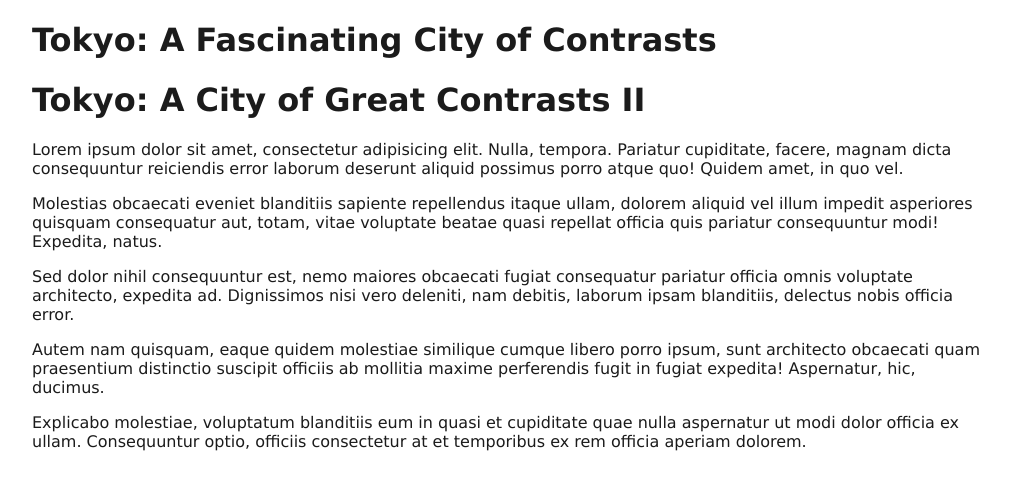
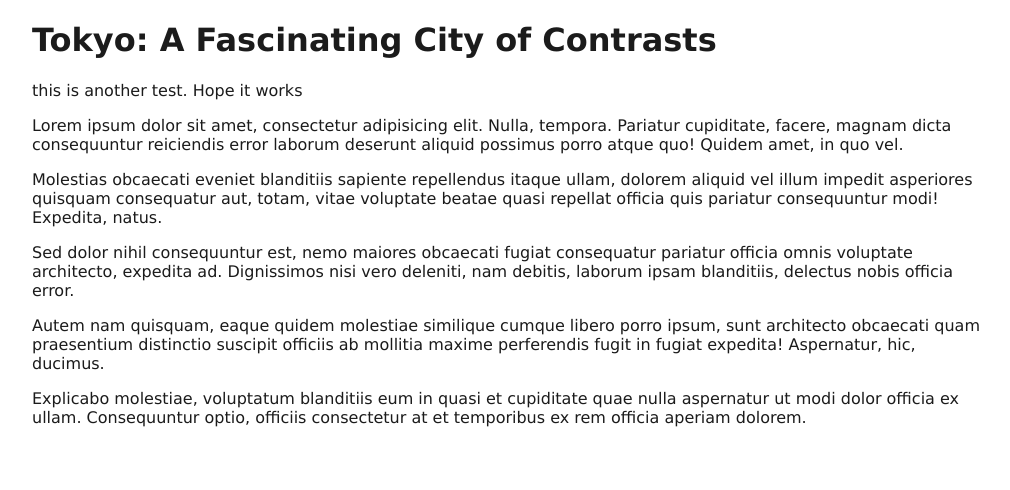
Before and after one commit to loantngo/Dreamweaver, a plain HTML site: page index.html in a window 1280 px wide. Shown: the whole page, without its empty margins (128-1138 px from the left). Drawn offline with Linux system fonts and the light colour scheme.

Commit message:
Add 1st paragraph

```diff
--- a/index.html
+++ b/index.html
@@ -8,7 +8,7 @@
 
 <body>
 <h1>Tokyo: A Fascinating City of Contrasts</h1>
-<h1>Tokyo: A City of Great Contrasts II</h1>
+<p>this is another test. Hope it works</p>
 <p>Lorem ipsum dolor sit amet, consectetur adipisicing elit. Nulla, tempora. Pariatur cupiditate, facere, magnam dicta consequuntur reiciendis error laborum deserunt aliquid possimus porro atque quo! Quidem amet, in quo vel.</p>
 <p>Molestias obcaecati eveniet blanditiis sapiente repellendus itaque ullam, dolorem aliquid vel illum impedit asperiores quisquam consequatur aut, totam, vitae voluptate beatae quasi repellat officia quis pariatur consequuntur modi! Expedita, natus.</p>
 <p>Sed dolor nihil consequuntur est, nemo maiores obcaecati fugiat consequatur pariatur officia omnis voluptate architecto, expedita ad. Dignissimos nisi vero deleniti, nam debitis, laborum ipsam blanditiis, delectus nobis officia error.</p>
```
